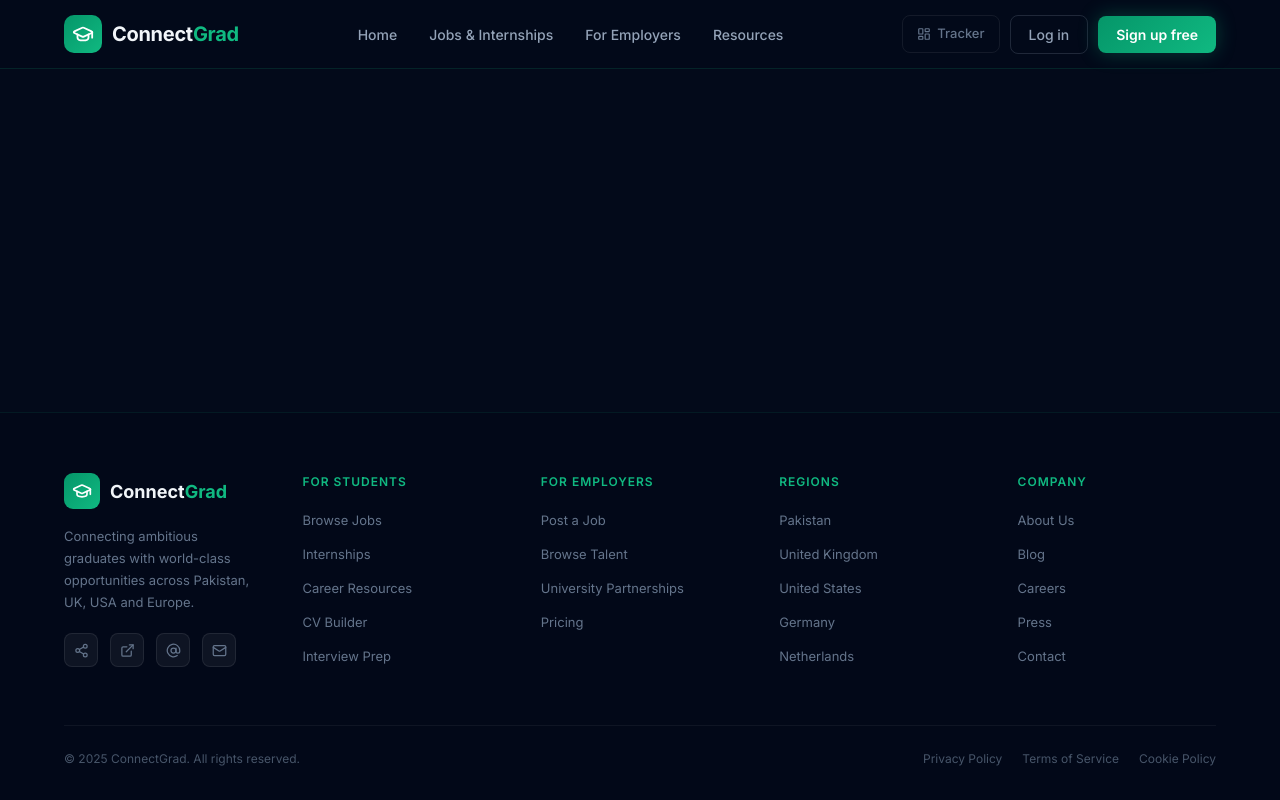
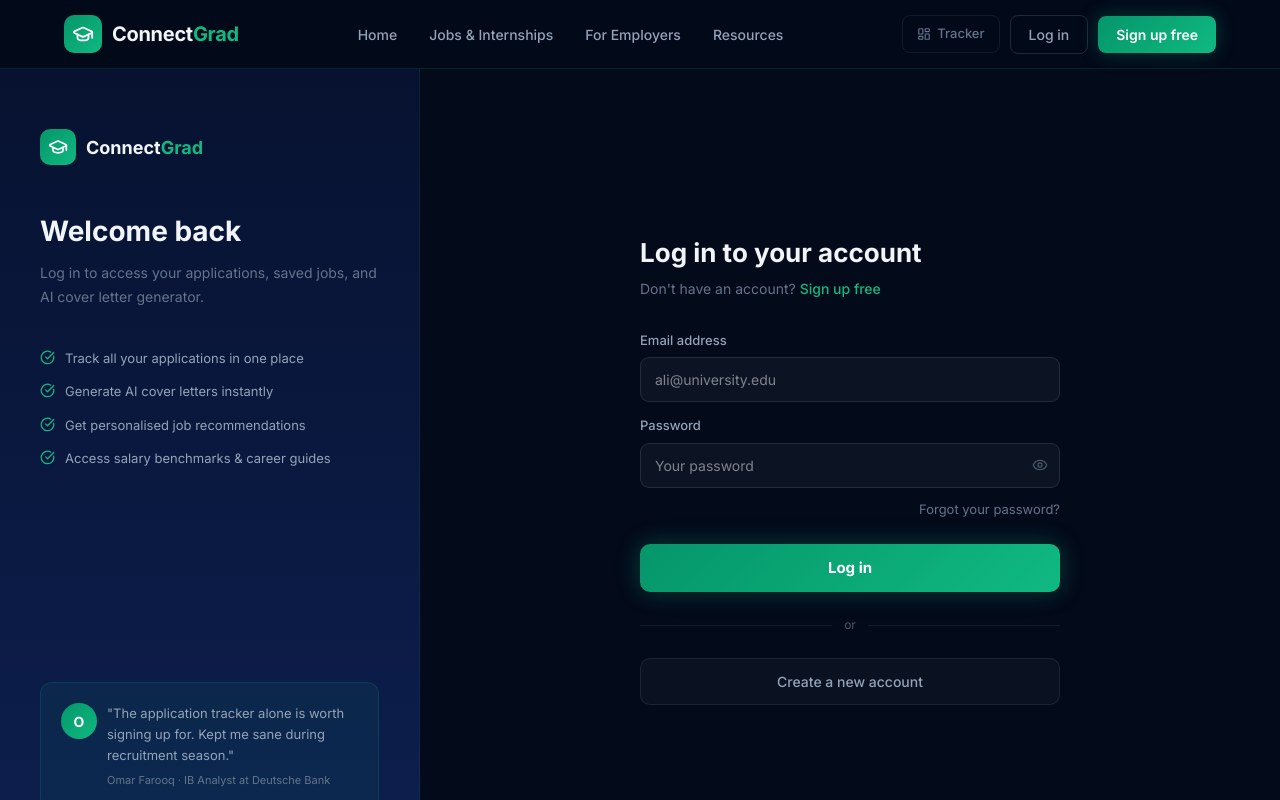
Before and after one commit to murtazaalibutt2029-wq/connectgrad, a React (Vite) app: page /login in a window 1280 px wide. Shown: the top 800 px of the page. Built offline with nearby package versions, Linux system fonts and the light colour scheme.

Commit message:
Add login page

```diff
--- a/src/App.jsx
+++ b/src/App.jsx
@@ -8,6 +8,7 @@ import EmployersPage from './pages/EmployersPage'
 import ResourcesPage from './pages/ResourcesPage'
 import TrackerPage from './pages/TrackerPage'
 import JobDetailPage from './pages/JobDetailPage'
+import LoginPage from './pages/LoginPage'
 
 function App() {
   return (
@@ -22,6 +23,7 @@ function App() {
           <Route path="/resources" element={<ResourcesPage />} />
           <Route path="/tracker" element={<TrackerPage />} />
           <Route path="/jobs/:id" element={<JobDetailPage />} />
+          <Route path="/login" element={<LoginPage />} />
         </Routes>
       </main>
       <Footer />
--- a/src/components/Navbar.jsx
+++ b/src/components/Navbar.jsx
@@ -71,7 +71,7 @@ export default function Navbar() {
             }}>
               <LayoutDashboard size={14} /> Tracker
             </Link>
-            <Link to="/signup" style={{
+            <Link to="/login" style={{
               padding: '8px 18px', borderRadius: 8, fontSize: 14, fontWeight: 500,
               textDecoration: 'none', color: '#94a3b8',
               border: '1px solid rgba(148,163,184,0.2)',
--- /dev/null
+++ b/src/pages/LoginPage.jsx
@@ -0,0 +1,241 @@
+import { useState } from 'react'
+import { Link, useNavigate } from 'react-router-dom'
+import { GraduationCap, Eye, EyeOff, AlertCircle, Loader, CheckCircle } from 'lucide-react'
+import { supabase } from '../lib/supabase'
+
+function friendlyError(msg) {
+  if (!msg) return 'Something went wrong. Please try again.'
+  if (msg.includes('Invalid login credentials'))
+    return 'Incorrect email or password. Please try again.'
+  if (msg.includes('Email not confirmed'))
+    return 'Please verify your email before logging in.'
+  if (msg.includes('Too many requests'))
+    return 'Too many attempts. Please wait a few minutes and try again.'
+  return msg
+}
+
+export default function LoginPage() {
+  const navigate = useNavigate()
+  const [email, setEmail]           = useState('')
+  const [password, setPassword]     = useState('')
+  const [showPassword, setShowPassword] = useState(false)
+  const [loading, setLoading]       = useState(false)
+  const [error, setError]           = useState(null)
+
+  const handleSubmit = async e => {
+    e.preventDefault()
+    setLoading(true)
+    setError(null)
+
+    const { error: authError } = await supabase.auth.signInWithPassword({ email, password })
+
+    if (authError) {
+      setError(friendlyError(authError.message))
+      setLoading(false)
+      return
+    }
+
+    navigate('/jobs')
+  }
+
+  return (
+    <div style={{ minHeight: '100vh', background: '#030a1a', display: 'flex' }}>
+
+      {/* Left panel */}
+      <div style={{
+        flex: '0 0 420px',
+        background: 'linear-gradient(180deg, #071230 0%, #0d1f4f 100%)',
+        borderRight: '1px solid rgba(16,185,129,0.1)',
+        padding: '60px 40px',
+        display: 'flex', flexDirection: 'column',
+      }} className="login-left">
+        <Link to="/" style={{ display: 'flex', alignItems: 'center', gap: 10, textDecoration: 'none', marginBottom: 48 }}>
+          <div style={{
+            width: 36, height: 36, borderRadius: 10,
+            background: 'linear-gradient(135deg, #059669, #10b981)',
+            display: 'flex', alignItems: 'center', justifyContent: 'center',
+          }}>
+            <GraduationCap size={20} color="white" />
+          </div>
+          <span style={{ fontSize: 18, fontWeight: 700, color: '#f1f5f9' }}>
+            Connect<span style={{ color: '#10b981' }}>Grad</span>
+          </span>
+        </Link>
+
+        <div style={{ flex: 1 }}>
+          <h2 style={{ fontSize: 28, fontWeight: 700, color: '#f1f5f9', lineHeight: 1.3, marginBottom: 12 }}>
+            Welcome back
+          </h2>
+          <p style={{ fontSize: 14, color: '#64748b', lineHeight: 1.7, marginBottom: 40 }}>
+            Log in to access your applications, saved jobs, and AI cover letter generator.
+          </p>
+
+          {[
+            'Track all your applications in one place',
+            'Generate AI cover letters instantly',
+            'Get personalised job recommendations',
+            'Access salary benchmarks & career guides',
+          ].map(item => (
+            <div key={item} style={{ display: 'flex', alignItems: 'flex-start', gap: 10, marginBottom: 14 }}>
+              <CheckCircle size={15} color="#10b981" style={{ flexShrink: 0, marginTop: 1 }} />
+              <span style={{ fontSize: 13, color: '#94a3b8', lineHeight: 1.5 }}>{item}</span>
+            </div>
+          ))}
+        </div>
+
+        <div style={{
+          marginTop: 40, padding: 20, borderRadius: 12,
+          background: 'rgba(16,185,129,0.07)',
+          border: '1px solid rgba(16,185,129,0.15)',
+        }}>
+          <div style={{ display: 'flex', gap: 10, alignItems: 'flex-start' }}>
+            <div style={{
+              width: 36, height: 36, borderRadius: '50%', flexShrink: 0,
+              background: 'linear-gradient(135deg, #059669, #10b981)',
+              display: 'flex', alignItems: 'center', justifyContent: 'center',
+              fontSize: 14, fontWeight: 700, color: 'white',
+            }}>O</div>
+            <div>
+              <p style={{ fontSize: 13, color: '#94a3b8', lineHeight: 1.6, marginBottom: 6 }}>
+                "The application tracker alone is worth signing up for. Kept me sane during recruitment season."
+              </p>
+              <p style={{ fontSize: 11, color: '#64748b' }}>Omar Farooq · IB Analyst at Deutsche Bank</p>
+            </div>
+          </div>
+        </div>
+      </div>
+
+      {/* Right panel – form */}
+      <div style={{
+        flex: 1, display: 'flex', alignItems: 'center', justifyContent: 'center',
+        padding: '40px 24px',
+      }}>
+        <div style={{ width: '100%', maxWidth: 420 }}>
+          <h2 style={{ fontSize: 26, fontWeight: 700, color: '#f1f5f9', marginBottom: 6 }}>
+            Log in to your account
+          </h2>
+          <p style={{ fontSize: 14, color: '#64748b', marginBottom: 32 }}>
+            Don't have an account?{' '}
+            <Link to="/signup" style={{ color: '#10b981', textDecoration: 'none', fontWeight: 500 }}>
+              Sign up free
+            </Link>
+          </p>
+
+          {/* Error banner */}
+          {error && (
+            <div style={{
+              display: 'flex', alignItems: 'flex-start', gap: 10,
+              padding: '12px 16px', borderRadius: 10, marginBottom: 20,
+              background: 'rgba(239,68,68,0.08)',
+              border: '1px solid rgba(239,68,68,0.25)',
+            }}>
+              <AlertCircle size={15} color="#f87171" style={{ flexShrink: 0, marginTop: 1 }} />
+              <p style={{ fontSize: 13, color: '#f87171', lineHeight: 1.5 }}>{error}</p>
+            </div>
+          )}
+
+          <form onSubmit={handleSubmit}>
+            {/* Email */}
+            <div style={{ marginBottom: 14 }}>
+              <label style={labelStyle}>Email address</label>
+              <input
+                type="email"
+                value={email}
+                onChange={e => setEmail(e.target.value)}
+                placeholder="ali@university.edu"
+                required
+                autoComplete="email"
+                style={inputStyle}
+              />
+            </div>
+
+            {/* Password */}
+            <div style={{ marginBottom: 8 }}>
+              <label style={labelStyle}>Password</label>
+              <div style={{ position: 'relative' }}>
+                <input
+                  type={showPassword ? 'text' : 'password'}
+                  value={password}
+                  onChange={e => setPassword(e.target.value)}
+                  placeholder="Your password"
+                  required
+                  autoComplete="current-password"
+                  style={{ ...inputStyle, paddingRight: 42 }}
+                />
+                <button
+                  type="button"
+                  onClick={() => setShowPassword(p => !p)}
+                  style={{
+                    position: 'absolute', right: 12, top: '50%', transform: 'translateY(-50%)',
+                    background: 'none', border: 'none', cursor: 'pointer',
+                    color: '#475569', display: 'flex',
+                  }}
+                >
+                  {showPassword ? <EyeOff size={16} /> : <Eye size={16} />}
+                </button>
+              </div>
+            </div>
+
+            {/* Forgot password */}
+            <div style={{ textAlign: 'right', marginBottom: 24 }}>
+              <a href="#" style={{ fontSize: 13, color: '#64748b', textDecoration: 'none' }}>
+                Forgot your password?
+              </a>
+            </div>
+
+            <button
+              type="submit"
+              disabled={loading}
+              style={{
+                width: '100%', padding: '13px 0', borderRadius: 10, border: 'none',
+                background: loading ? 'rgba(255,255,255,0.06)' : 'linear-gradient(135deg, #059669, #10b981)',
+                color: loading ? '#475569' : 'white',
+                fontSize: 15, fontWeight: 700, cursor: loading ? 'not-allowed' : 'pointer',
+                display: 'flex', alignItems: 'center', justifyContent: 'center', gap: 8,
+                boxShadow: loading ? 'none' : '0 0 24px rgba(16,185,129,0.3)',
+                transition: 'all 0.2s',
+              }}
+            >
+              {loading
+                ? <><Loader size={15} style={{ animation: 'spin 0.8s linear infinite' }} /> Signing in…</>
+                : 'Log in'
+              }
+            </button>
+          </form>
+
+          <div style={{ display: 'flex', alignItems: 'center', gap: 12, margin: '24px 0' }}>
+            <div style={{ flex: 1, height: 1, background: 'rgba(255,255,255,0.07)' }} />
+            <span style={{ fontSize: 12, color: '#475569' }}>or</span>
+            <div style={{ flex: 1, height: 1, background: 'rgba(255,255,255,0.07)' }} />
+          </div>
+
+          <Link to="/signup" style={{
+            display: 'block', textAlign: 'center',
+            padding: '12px 0', borderRadius: 10,
+            background: 'rgba(255,255,255,0.03)',
+            border: '1px solid rgba(255,255,255,0.08)',
+            color: '#94a3b8', fontSize: 14, fontWeight: 500, textDecoration: 'none',
+          }}>
+            Create a new account
+          </Link>
+        </div>
+      </div>
+
+      <style>{`
+        @media (max-width: 768px) { .login-left { display: none !important; } }
+        @keyframes spin { to { transform: rotate(360deg); } }
+      `}</style>
+    </div>
+  )
+}
+
+const labelStyle = {
+  fontSize: 13, fontWeight: 500, color: '#94a3b8', display: 'block', marginBottom: 7,
+}
+
+const inputStyle = {
+  width: '100%', padding: '11px 14px', borderRadius: 9, boxSizing: 'border-box',
+  background: 'rgba(255,255,255,0.04)',
+  border: '1px solid rgba(255,255,255,0.1)',
+  color: '#f1f5f9', fontSize: 14, outline: 'none',
+}
--- a/src/pages/SignupPage.jsx
+++ b/src/pages/SignupPage.jsx
@@ -259,7 +259,7 @@ export default function SignupPage() {
               <h2 style={{ fontSize: 26, fontWeight: 700, color: '#f1f5f9', marginBottom: 6 }}>Create your account</h2>
               <p style={{ fontSize: 14, color: '#64748b', marginBottom: 32 }}>
                 Already have an account?{' '}
-                <Link to="#" style={{ color: '#10b981', textDecoration: 'none' }}>Log in</Link>
+                <Link to="/login" style={{ color: '#10b981', textDecoration: 'none' }}>Log in</Link>
               </p>
 
               <div style={{ display: 'flex', gap: 10, marginBottom: 24 }}>
```
